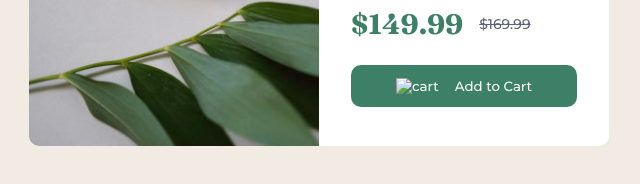
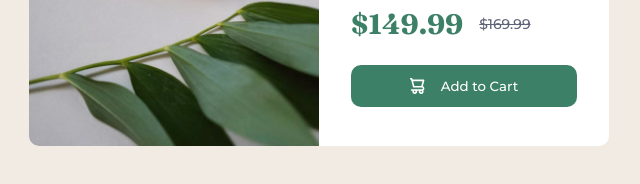
Before and after one commit to extracool09/previewcardapp, a plain HTML site: page index.html in a window 1280 px wide. Shown: the part 474-658 px from the top of the page, 321-961 px from the left. Drawn offline with Linux system fonts and the light colour scheme; the site is published under a folder, as on GitHub Pages, so addresses that start at the root find nothing.

Commit message:
Update index.html

```diff
--- a/index.html
+++ b/index.html
@@ -41,7 +41,7 @@
         <!--button start here-->
 
         <button class="submit">
-          <img src="/images/icon-cart.svg"
+          <img src="images/icon-cart.svg"
           alt="cart" />
           Add to Cart
         </button>
```
